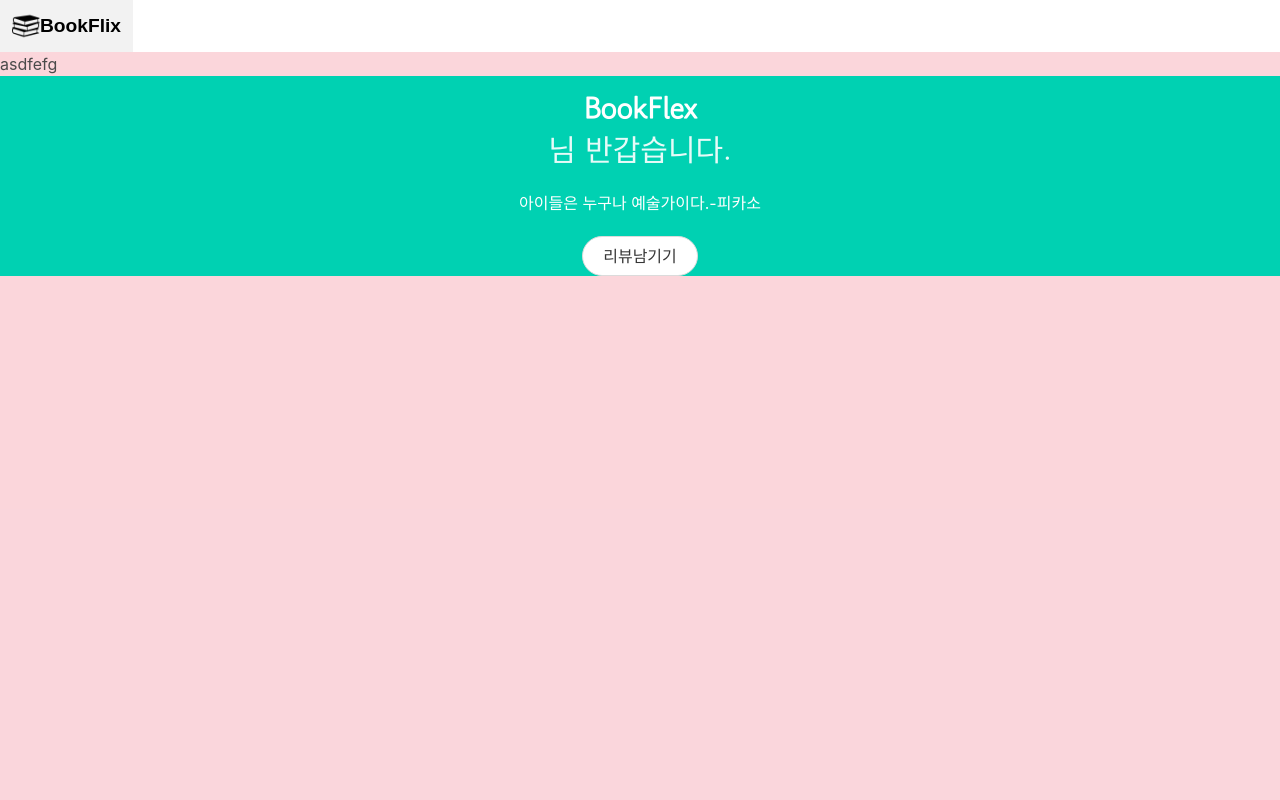
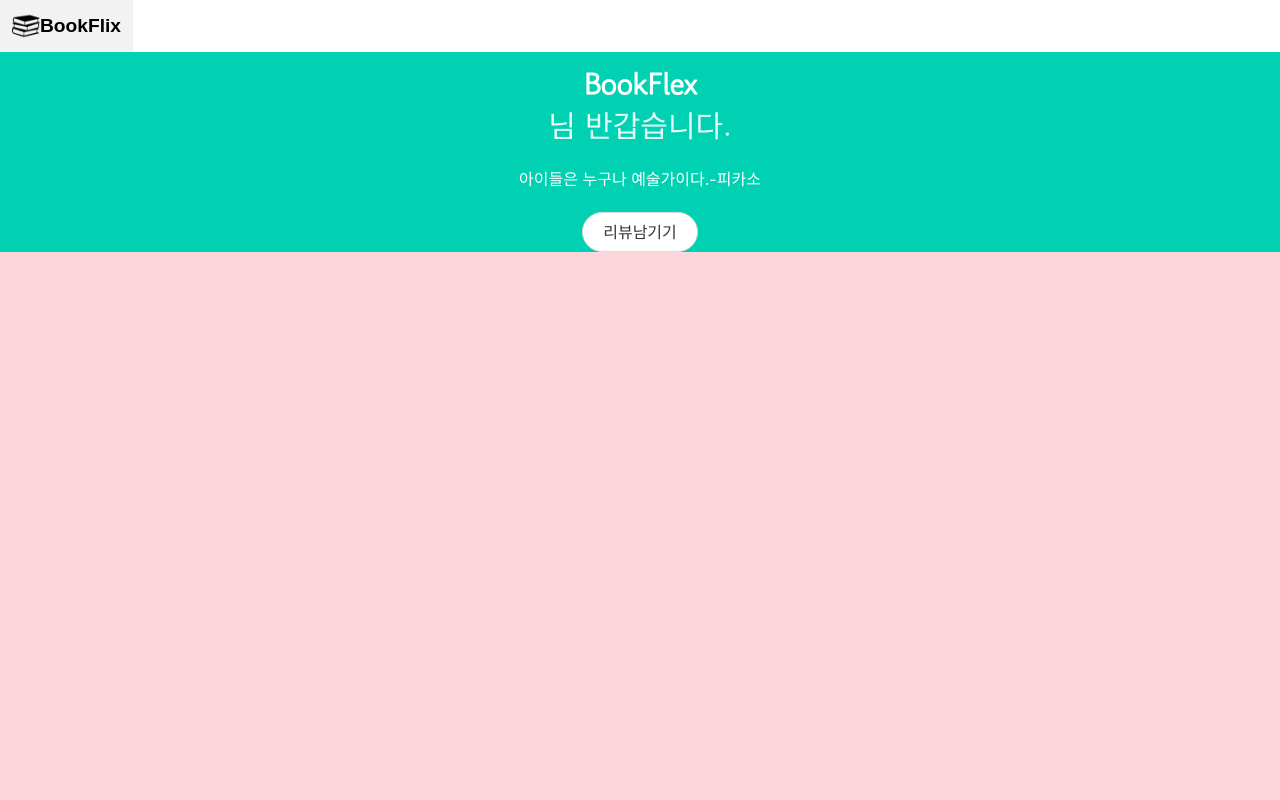
Before and after one commit to pmjn1025/BookFlix_Complete, a Flask app: template templates/index.html in a window 1280 px wide. Run offline with Flask 2, Linux system fonts and the light colour scheme; the template is opened without the code that fills it, so the values that code supplies are empty; some libraries are stand-ins or nearby versions; some web fonts are replaced.

Commit message:
Update index.html

```diff
--- a/templates/index.html
+++ b/templates/index.html
@@ -1,7 +1,7 @@
 <!doctype html>
 <html lang="en">
 <head>
-asdfefg
+
     <!-- Webpage Title -->
     <title> Home | BOOK FLIX </title>
     <meta property="og:title" content="BookFlex"/>
```
